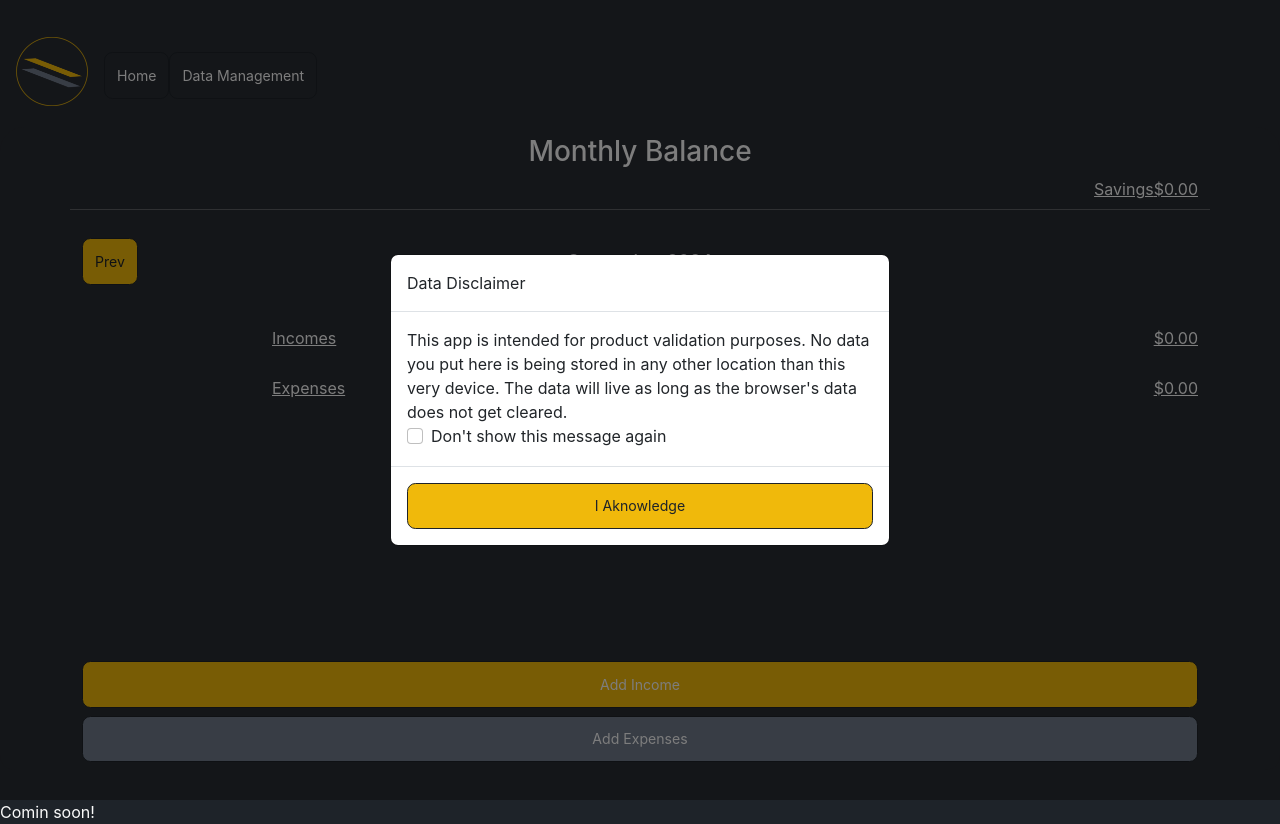
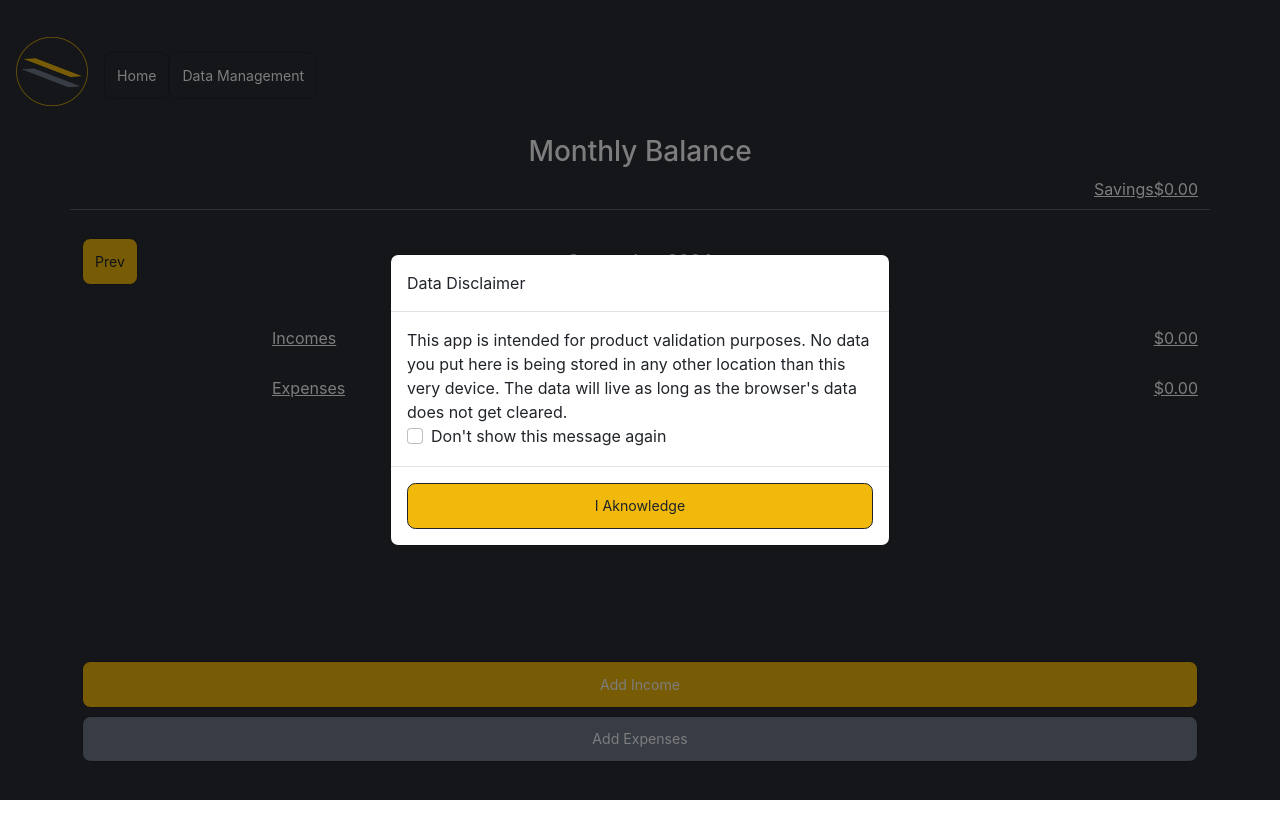
Before and after one commit to rivasvict/react-expenses-manager, a React (Create React App) app: page / in a window 1280 px wide. After the commit the page ends 800 px from the top, so only its background shows below. Built offline with nearby package versions, Linux system fonts and the light colour scheme; no server answers.

Commit message:
[74-2] - Remove comming soon

```diff
--- a/src/App.js
+++ b/src/App.js
@@ -41,7 +41,6 @@ const Routes = connect(
           <Dashboard />
         </WithDataDisclaimer>
       </WithBalance>
-      <div>Comin soon!</div>
     </>
   );
 });
```
